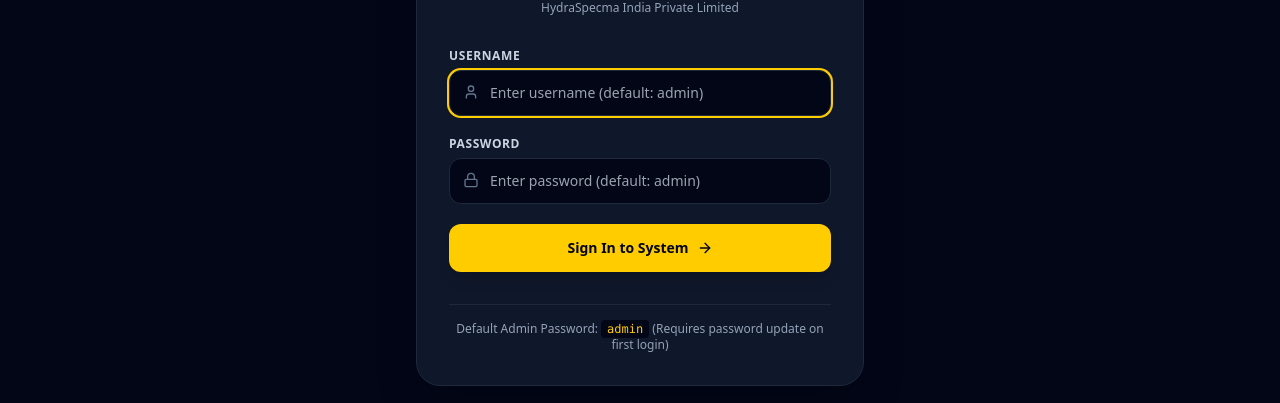
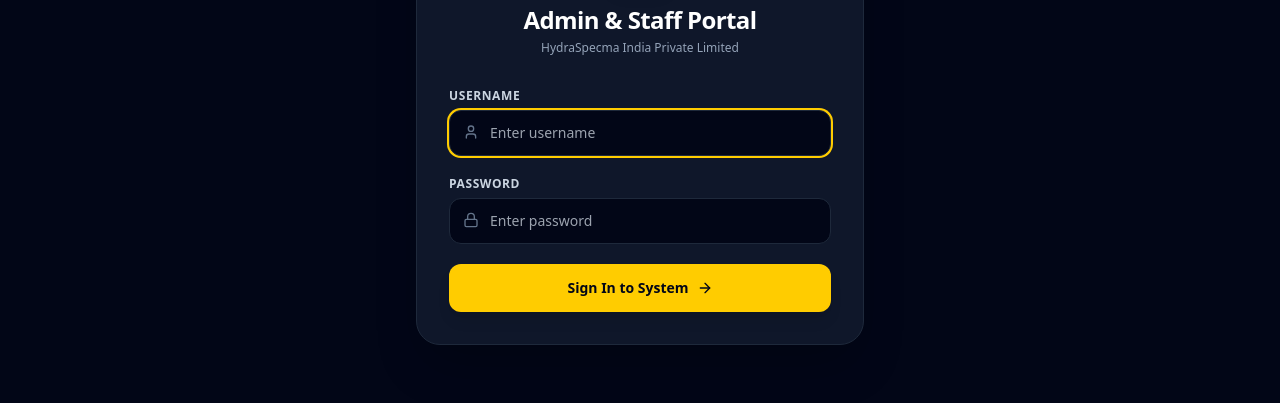
Before and after one commit to HydraSpecma-India/vms, a Next.js app in the folder vms-app/: page /login in a window 1280 px wide. Shown: the part 271-674 px from the top of the page. Built offline with nearby package versions, Linux system fonts and the light colour scheme; no server answers.

Commit message:
Remove default credentials placeholders and hint text from login screens

```diff
--- a/vms-app/app/login/page.tsx
+++ b/vms-app/app/login/page.tsx
@@ -28,8 +28,7 @@
     setIsLoggingIn(true);
 
     try {
-      // 1. Fetch user record from Supabase app_users table
-      const { data: user, error } = await supabase
+      const { data: user } = await supabase
         .from('app_users')
         .select('*')
         .eq('username', inputUser)
@@ -37,7 +36,6 @@
 
       let validUser = user;
 
-      // Fail-safe check for initial admin account
       if (!validUser && inputUser === 'admin' && inputPass === 'admin') {
         const salt = 'vms_salt_2026';
         const hash = await hashPasswordAsync('admin', salt);
@@ -61,7 +59,6 @@
         throw new Error('Invalid username or password.');
       }
 
-      // Compute and verify password hash
       const computedHash = await hashPasswordAsync(inputPass, validUser.salt || 'vms_salt_2026');
       const isHashMatch = computedHash === validUser.password_hash;
       const isAdminDefault = inputUser === 'admin' && inputPass === 'admin';
@@ -70,7 +67,6 @@
         throw new Error('Invalid username or password.');
       }
 
-      // Store Session
       const sessionData = {
         id: validUser.id,
         username: validUser.username,
@@ -79,11 +75,10 @@
       };
       setStoredSession(sessionData);
 
-      // Redirect to password change if required, else to admin
       if (validUser.requires_password_change) {
         router.push('/change-password');
       } else {
-        router.push(validUser.role === 'admin' ? '/admin' : '/');
+        router.push(validUser.role === 'admin' ? '/admin' : '/kiosk');
       }
     } catch (err: any) {
       console.error('Login error:', err);
@@ -126,7 +121,7 @@
                 type="text"
                 required
                 autoFocus
-                placeholder="Enter username (default: admin)"
+                placeholder="Enter username"
                 value={username}
                 onChange={(e) => setUsername(e.target.value)}
                 className="w-full pl-10 pr-3 py-3 bg-slate-950 border border-slate-800 rounded-xl text-sm text-white focus:ring-2 focus:ring-brand-gold focus:outline-none transition"
@@ -143,7 +138,7 @@
               <input
                 type="password"
                 required
-                placeholder="Enter password (default: admin)"
+                placeholder="Enter password"
                 value={password}
                 onChange={(e) => setPassword(e.target.value)}
                 className="w-full pl-10 pr-3 py-3 bg-slate-950 border border-slate-800 rounded-xl text-sm text-white focus:ring-2 focus:ring-brand-gold focus:outline-none transition"
@@ -165,10 +160,6 @@
             )}
           </button>
         </form>
-
-        <div className="mt-8 pt-4 border-t border-slate-800 text-center text-xs text-slate-400">
-          Default Admin Password: <code className="text-brand-gold bg-slate-950 px-1.5 py-0.5 rounded">admin</code> (Requires password update on first login)
-        </div>
       </div>
     </div>
   );
--- a/vms-app/app/page.tsx
+++ b/vms-app/app/page.tsx
@@ -15,7 +15,6 @@
   const [isCheckingSession, setIsCheckingSession] = useState(true);
 
   useEffect(() => {
-    // If already logged in, redirect to Kiosk immediately
     const session = getStoredSession();
     if (session) {
       router.push('/kiosk');
@@ -39,7 +38,6 @@
     setIsLoggingIn(true);
 
     try {
-      // 1. Fetch user record from Supabase app_users table
       const { data: user } = await supabase
         .from('app_users')
         .select('*')
@@ -48,7 +46,6 @@
 
       let validUser = user;
 
-      // Fail-safe initialization check for default admin account
       if (!validUser && inputUser === 'admin' && inputPass === 'admin') {
         const salt = 'vms_salt_2026';
         const hash = await hashPasswordAsync('admin', salt);
@@ -72,7 +69,6 @@
         throw new Error('Invalid username or password.');
       }
 
-      // Compute and verify password hash
       const computedHash = await hashPasswordAsync(inputPass, validUser.salt || 'vms_salt_2026');
       const isHashMatch = computedHash === validUser.password_hash;
       const isAdminDefault = inputUser === 'admin' && inputPass === 'admin';
@@ -81,7 +77,6 @@
         throw new Error('Invalid username or password.');
       }
 
-      // Store Session
       const sessionData = {
         id: validUser.id,
         username: validUser.username,
@@ -90,7 +85,6 @@
       };
       setStoredSession(sessionData);
 
-      // Redirect
       if (validUser.requires_password_change) {
         router.push('/change-password');
       } else {
@@ -145,7 +139,7 @@
                 type="text"
                 required
                 autoFocus
-                placeholder="Enter username (default: admin)"
+                placeholder="Enter username"
                 value={username}
                 onChange={(e) => setUsername(e.target.value)}
                 className="w-full pl-10 pr-3 py-3 bg-slate-950 border border-slate-800 rounded-xl text-sm text-white focus:ring-2 focus:ring-brand-gold focus:outline-none transition"
@@ -162,7 +156,7 @@
               <input
                 type="password"
                 required
-                placeholder="Enter password (default: admin)"
+                placeholder="Enter password"
                 value={password}
                 onChange={(e) => setPassword(e.target.value)}
                 className="w-full pl-10 pr-3 py-3 bg-slate-950 border border-slate-800 rounded-xl text-sm text-white focus:ring-2 focus:ring-brand-gold focus:outline-none transition"
@@ -184,10 +178,6 @@
             )}
           </button>
         </form>
-
-        <div className="mt-8 pt-4 border-t border-slate-800 text-center text-xs text-slate-400">
-          Default Admin Account: <code className="text-brand-gold bg-slate-950 px-1.5 py-0.5 rounded">admin</code> / <code className="text-brand-gold bg-slate-950 px-1.5 py-0.5 rounded">admin</code>
-        </div>
       </div>
     </div>
   );
```
